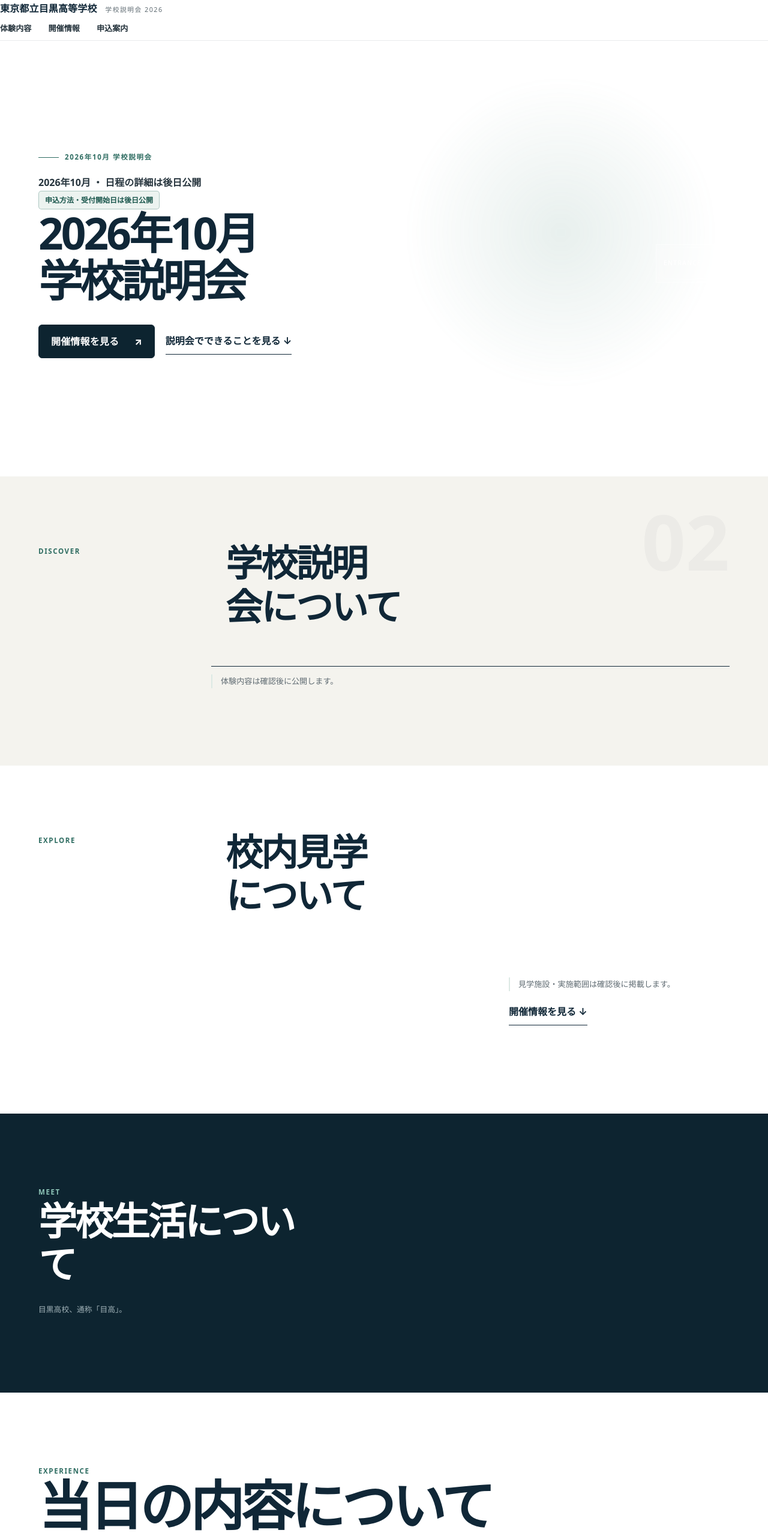
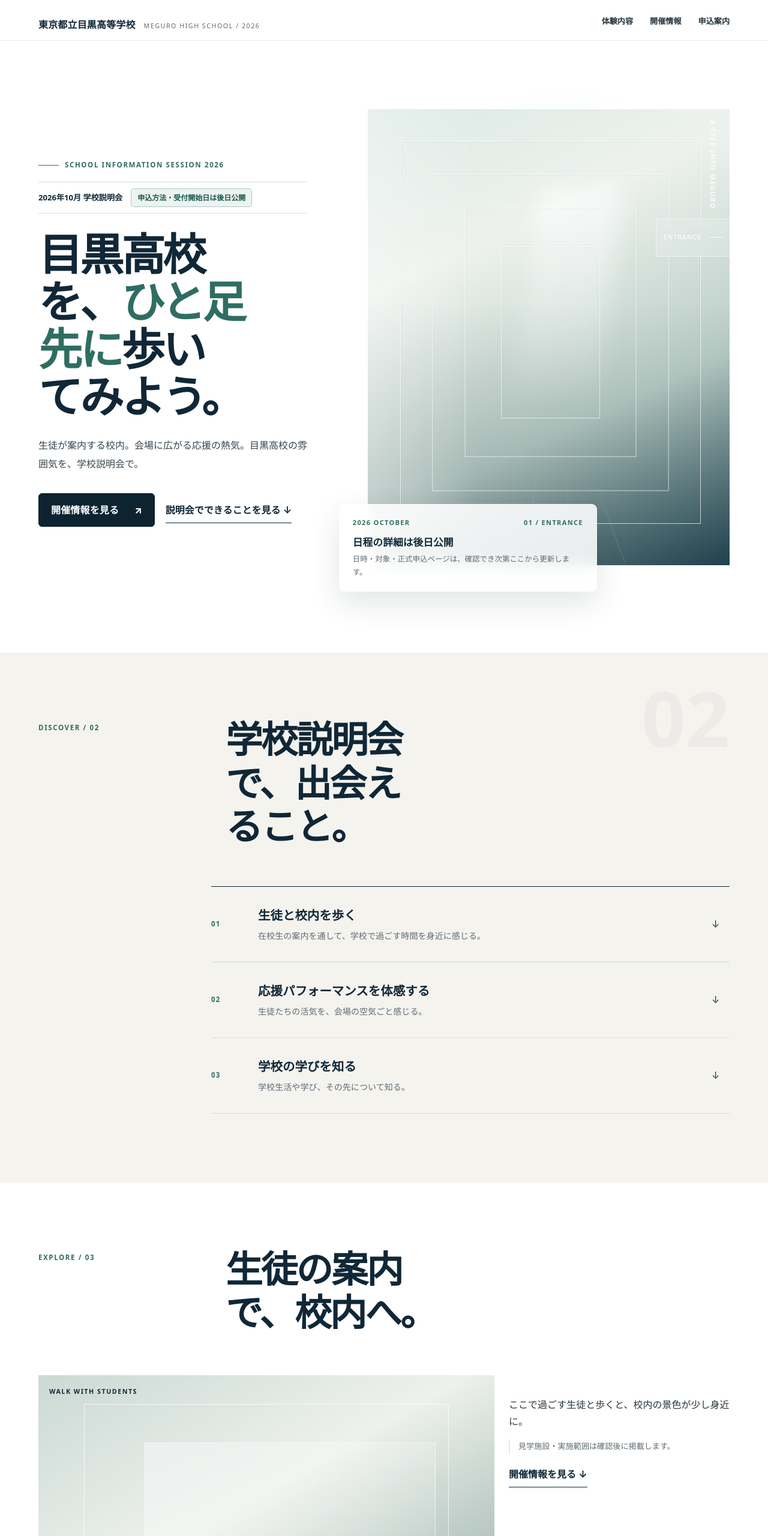
Before and after one commit to branzfamily01/meguro-school-visit-2026, a website: page index.html in a window 1280 px wide. Shown: the top 2560 px of the page at 60% size. Drawn offline with Linux system fonts and the light colour scheme.

Commit message:
Rebuild GitHub Pages preview around experiential hero

```diff
--- a/index.html
+++ b/index.html
@@ -4,80 +4,114 @@
 <meta charset="utf-8">
 <meta name="viewport" content="width=device-width,initial-scale=1,viewport-fit=cover">
 <meta name="theme-color" content="#ffffff">
-<meta name="description" content="東京都立目黒高等学校 2026年10月学校説明会の紹介ページ。開催情報と正式申込ページへの案内を掲載します。">
+<meta name="description" content="東京都立目黒高等学校 2026年10月学校説明会。目黒高校をひと足先に体験する特設サイトです。">
 <title>学校説明会 2026｜東京都立目黒高等学校</title>
 <link rel="stylesheet" href="assets/style.css">
 <script src="assets/app.js" defer></script>
 </head>
-<body data-build-mode="production">
+<body data-build-mode="preview">
 <a class="skip-link" href="#main">本文へ移動</a>
 <header class="site-header" id="top">
-  <a class="school-name" href="#top"><strong>東京都立目黒高等学校</strong><span>学校説明会 2026</span></a>
-  <nav aria-label="主要メニュー"><a href="#discover">体験内容</a><a href="#information">開催情報</a><a href="#information">申込案内</a></nav>
+  <div class="header-inner">
+    <a class="school-name" href="#top"><strong>東京都立目黒高等学校</strong><span>MEGURO HIGH SCHOOL / 2026</span></a>
+    <nav aria-label="主要メニュー"><a href="#discover">体験内容</a><a href="#information">開催情報</a><a href="#information">申込案内</a></nav>
+  </div>
 </header>
 <main id="main">
 <section class="hero section" id="entrance" aria-labelledby="hero-title">
   <div class="hero-copy">
-
-    <p class="eyebrow">2026年10月 学校説明会</p>
-    <div class="event-compact"><strong>2026年10月 ・ 日程の詳細は後日公開</strong><span class="status-pill">申込方法・受付開始日は後日公開</span></div>
-    <h1 id="hero-title">2026年10月 学校説明会</h1>
-
-    <div class="hero-actions"><div class="cta-wrap "><a class="primary-cta" href="#information" data-application-link data-placement="hero">開催情報を見る<span aria-hidden="true">↗</span></a></div><a class="text-link" href="#discover">説明会でできることを見る ↓</a></div>
+    <p class="eyebrow">SCHOOL INFORMATION SESSION 2026</p>
+    <div class="hero-status"><strong>2026年10月 学校説明会</strong><span class="status-pill">申込方法・受付開始日は後日公開</span></div>
+    <h1 id="hero-title">目黒高校を、<span class="accent-line">ひと足先に</span>歩いてみよう。</h1>
+    <p class="lead">生徒が案内する校内。会場に広がる応援の熱気。目黒高校の雰囲気を、学校説明会で。</p>
+    <div class="hero-actions">
+      <div class="cta-wrap"><a class="primary-cta" href="#information" data-application-link data-placement="hero">開催情報を見る<span aria-hidden="true">↗</span></a></div>
+      <a class="text-link" href="#discover">説明会でできることを見る ↓</a>
+    </div>
   </div>
   <div class="hero-visual">
-
-    <div class="glass-guide" aria-hidden="true"><span>ENTRANCE</span><i></i></div>
+    <div class="hero-portal" role="img" aria-label="学校写真を配置するための制作プレビュー空間">
+      <div class="portal-depth" aria-hidden="true"><i class="portal-frame"></i><i class="portal-frame"></i><i class="portal-frame"></i><i class="portal-frame"></i><i class="portal-floor"></i><i class="portal-light"></i></div>
+      <span class="hero-scene-label" aria-hidden="true">A STEP INTO MEGURO</span>
+      <div class="glass-guide" aria-hidden="true"><span>ENTRANCE</span><i></i></div>
+    </div>
+    <aside class="event-glass" aria-label="開催概要">
+      <div class="event-mini"><span>2026 OCTOBER</span><span>01 / ENTRANCE</span></div>
+      <strong>日程の詳細は後日公開</strong>
+      <p>日時・対象・正式申込ページは、確認でき次第ここから更新します。</p>
+    </aside>
   </div>
 </section>
 
 <section class="section discover" id="discover" aria-labelledby="discover-title">
-  <header class="section-head"><span class="section-label">DISCOVER</span><h2 id="discover-title">学校説明会について</h2></header>
-  <div class="discover-list"><p class="pending-copy">体験内容は確認後に公開します。</p></div>
+  <header class="section-head"><span class="section-label">DISCOVER / 02</span><h2 id="discover-title">学校説明会で、出会えること。</h2></header>
+  <div class="discover-list">
+    <a class="discover-row" href="#explore"><span class="discover-no">01</span><span><strong>生徒と校内を歩く</strong><small>在校生の案内を通して、学校で過ごす時間を身近に感じる。</small></span><span aria-hidden="true">↓</span></a>
+    <a class="discover-row" href="#experience"><span class="discover-no">02</span><span><strong>応援パフォーマンスを体感する</strong><small>生徒たちの活気を、会場の空気ごと感じる。</small></span><span aria-hidden="true">↓</span></a>
+    <a class="discover-row" href="#learning"><span class="discover-no">03</span><span><strong>学校の学びを知る</strong><small>学校生活や学び、その先について知る。</small></span><span aria-hidden="true">↓</span></a>
+  </div>
 </section>
 
 <section class="section explore" id="explore" aria-labelledby="explore-title">
-  <header class="section-head"><span class="section-label">EXPLORE</span><h2 id="explore-title">校内見学について</h2></header>
-  <div class="explore-grid"><div></div><div class="copy-column"><p class="pending-copy">見学施設・実施範囲は確認後に掲載します。</p><a class="text-link" href="#information">開催情報を見る ↓</a></div><div class="explore-sub"></div></div>
+  <header class="section-head"><span class="section-label">EXPLORE / 03</span><h2 id="explore-title">生徒の案内で、校内へ。</h2></header>
+  <div class="explore-grid">
+    <div><div class="photo-placeholder photo-main" role="img" aria-label="生徒による校内案内写真を掲載予定"><span>WALK WITH STUDENTS</span><small>生徒による校内案内の写真をここへ</small></div></div>
+    <div class="copy-column"><p>ここで過ごす生徒と歩くと、校内の景色が少し身近に。</p><p class="pending-copy">見学施設・実施範囲は確認後に掲載します。</p><a class="text-link" href="#information">開催情報を見る ↓</a></div>
+    <div class="explore-sub"><div class="photo-placeholder photo-sub" role="img" aria-label="校内の日常写真を掲載予定"><span>DAILY SCENE</span><small>校内の日常写真をここへ</small></div></div>
+  </div>
 </section>
 
 <section class="section students" id="students" aria-labelledby="students-title">
-  <div class="students-grid"><div class="copy-column"><span class="section-label">MEET</span><h2 id="students-title">学校生活について</h2><p class="nickname-note">目黒高校、通称「目高」。</p></div></div>
+  <div class="students-grid">
+    <div class="copy-column"><span class="section-label">MEET / 04</span><h2 id="students-title">目高をつくる、生徒たち。</h2><p>校内を案内する姿にも、仲間と過ごす時間にも。生徒たちの日常から、学校の雰囲気を感じてください。</p><p class="nickname-note">目黒高校、通称「目高」。</p></div>
+    <div class="photo-placeholder students-photo" role="img" aria-label="生徒の自然な学校生活写真を掲載予定"><span>MEET THE STUDENTS</span><small>自然な表情が伝わる写真をここへ</small></div>
+  </div>
 </section>
 
 <section class="experience" id="experience" aria-labelledby="experience-title">
-  <div class="experience-head section"><span class="section-label">EXPERIENCE</span><h2 id="experience-title">当日の内容について</h2></div>
-
-  <div class="experience-copy section"><p class="pending-copy">出演団体・披露内容・時間は確認後に掲載します。</p><a class="text-link" href="#information">10月の開催情報へ ↓</a></div>
+  <div class="experience-head section"><span class="section-label">EXPERIENCE / 05</span><h2 id="experience-title">この活気を、会場で。</h2></div>
+  <div class="photo-placeholder experience-photo" role="img" aria-label="応援パフォーマンス写真を掲載予定"><span>LIVE ENERGY</span><small>応援パフォーマンスの大写真をここへ</small></div>
+  <div class="experience-copy section"><p>部活動による応援パフォーマンスも、学校説明会の見どころです。</p><p class="pending-copy">出演団体・披露内容・時間は確認後に掲載します。</p><a class="text-link" href="#information">10月の開催情報へ ↓</a></div>
 </section>
 
 <section class="section learning" id="learning" aria-labelledby="learning-title">
-  <div class="learning-grid"><div><span class="section-label">LEARN</span><h2 id="learning-title">学校説明について</h2></div><div><div class="quiet-panel"><strong>学校説明の内容</strong><p>教育・学校生活・進路・入試など、当日扱うテーマは学校確認後に掲載します。</p></div></div></div>
+  <div class="learning-grid">
+    <div><span class="section-label">LEARN / 06</span><h2 id="learning-title">学びも、その先も。</h2><p>学校生活だけでなく、学びや進路についても。気になることを知る機会に。</p></div>
+    <div><div class="quiet-panel"><strong>学校説明の内容</strong><p>教育・学校生活・進路・入試など、当日扱うテーマは学校確認後に掲載します。</p></div></div>
+  </div>
 </section>
 
 <section class="section information" id="information" aria-labelledby="information-title">
-  <div class="info-date"><span class="section-label">INFORMATION</span><p class="big-month">10</p><small>OCTOBER 2026</small></div>
-  <div class="info-body"><h2 id="information-title">10月 学校説明会</h2><p>参加に必要な情報をここにまとめます。</p><dl><div class="info-row"><dt>開催日</dt><dd>詳細は後日公開</dd></div><div class="info-row"><dt>受付時間</dt><dd>詳細は後日公開</dd></div><div class="info-row"><dt>開始・終了予定</dt><dd>詳細は後日公開</dd></div><div class="info-row"><dt>場所</dt><dd>詳細は後日公開</dd></div><div class="info-row"><dt>対象</dt><dd>詳細は後日公開</dd></div><div class="info-row"><dt>申込状況</dt><dd>申込方法・受付開始日は後日公開</dd></div><div class="info-row"><dt>情報更新</dt><dd>2026/09/10 20:37</dd></div></dl><div class="cta-wrap info-cta"><a class="primary-cta" href="#information" data-application-link data-placement="information">開催情報を見る<span aria-hidden="true">↗</span></a></div><p class="status-caution">受付状況は正式申込ページでご確認ください。</p></div>
+  <div class="info-date"><span class="section-label">INFORMATION / 07</span><p class="big-month">10</p><small>OCTOBER 2026</small></div>
+  <div class="info-body"><h2 id="information-title">10月 学校説明会</h2><p>参加に必要な情報は、確認できたものからこの場所にまとめます。</p>
+    <dl>
+      <div class="info-row"><dt>開催日</dt><dd>詳細は後日公開</dd></div>
+      <div class="info-row"><dt>受付時間</dt><dd>詳細は後日公開</dd></div>
+      <div class="info-row"><dt>開始・終了予定</dt><dd>詳細は後日公開</dd></div>
+      <div class="info-row"><dt>場所</dt><dd>詳細は後日公開</dd></div>
+      <div class="info-row"><dt>対象</dt><dd>詳細は後日公開</dd></div>
+      <div class="info-row"><dt>申込状況</dt><dd>申込方法・受付開始日は後日公開</dd></div>
+      <div class="info-row"><dt>情報更新</dt><dd>2026年9月10日</dd></div>
+    </dl>
+    <div class="cta-wrap info-cta"><a class="primary-cta" href="#information" data-application-link data-placement="information">開催情報を見る<span aria-hidden="true">↗</span></a></div>
+    <p class="status-caution">受付開始後は、正式な申込ページへ直接案内します。</p>
+  </div>
 </section>
 
 <section class="section upcoming" id="upcoming" aria-labelledby="upcoming-title">
-  <header class="section-head"><span class="section-label">UPCOMING EVENTS</span><h2 id="upcoming-title">今後の開催予定</h2></header>
+  <header class="section-head"><span class="section-label">UPCOMING / 08</span><h2 id="upcoming-title">11月・12月の開催予定</h2></header>
   <div class="upcoming-list">
-  <article class="upcoming-item">
-    <p class="month">11月</p>
-    <div><h3>11月 学校説明会</h3><p>詳細は後日公開</p></div>
-  </article>
-  <article class="upcoming-item">
-    <p class="month">12月</p>
-    <div><h3>12月 学校説明会</h3><p>詳細は後日公開</p></div>
-  </article></div>
+    <article class="upcoming-item"><p class="month">11月</p><div><h3>11月 学校説明会</h3><p>詳細は後日公開</p></div></article>
+    <article class="upcoming-item"><p class="month">12月</p><div><h3>12月 学校説明会</h3><p>詳細は後日公開</p></div></article>
+  </div>
 </section>
 
 <section class="section visit" id="visit" aria-labelledby="visit-title">
-  <div></div><div class="visit-copy"><span class="section-label">VISIT</span><h2 id="visit-title">ご来校を検討される方へ</h2><p class="visit-status">2026年10月 ・ 日程の詳細は後日公開<br>申込方法・受付開始日は後日公開</p><div class="cta-wrap "><a class="primary-cta" href="#information" data-application-link data-placement="visit">開催情報を見る<span aria-hidden="true">↗</span></a></div></div>
+  <div class="photo-placeholder visit-photo" role="img" aria-label="来校を迎える入口または生徒写真を掲載予定"><span>SEE YOU AT MEGURO</span><small>入口または生徒の写真をここへ</small></div>
+  <div class="visit-copy"><span class="section-label">VISIT / 09</span><h2 id="visit-title">次は、目黒高校で会いましょう。</h2><p>ここで見つけた雰囲気の続きは、実際の目黒高校で。</p><p class="visit-status">2026年10月<br>日程・申込方法の詳細は後日公開</p><div class="cta-wrap"><a class="primary-cta" href="#information" data-application-link data-placement="visit">開催情報を見る<span aria-hidden="true">↗</span></a></div></div>
 </section>
 </main>
-
-<div class="sticky-application" data-sticky-application hidden><div class="cta-wrap "><a class="primary-cta" href="#information" data-application-link data-placement="sticky">開催情報を見る<span aria-hidden="true">↗</span></a></div></div>
+<div class="sticky-application" data-sticky-application hidden><div class="cta-wrap"><a class="primary-cta" href="#information" data-application-link data-placement="sticky">開催情報を見る<span aria-hidden="true">↗</span></a></div></div>
 <footer class="site-footer"><div><strong>東京都立目黒高等学校</strong><p>学校説明会特設サイト</p></div><div class="footer-actions"><button type="button" data-motion-toggle aria-pressed="false">動きを減らす</button></div><small>更新：2026-09-10</small></footer>
-</body></html>
+</body>
+</html>
```
